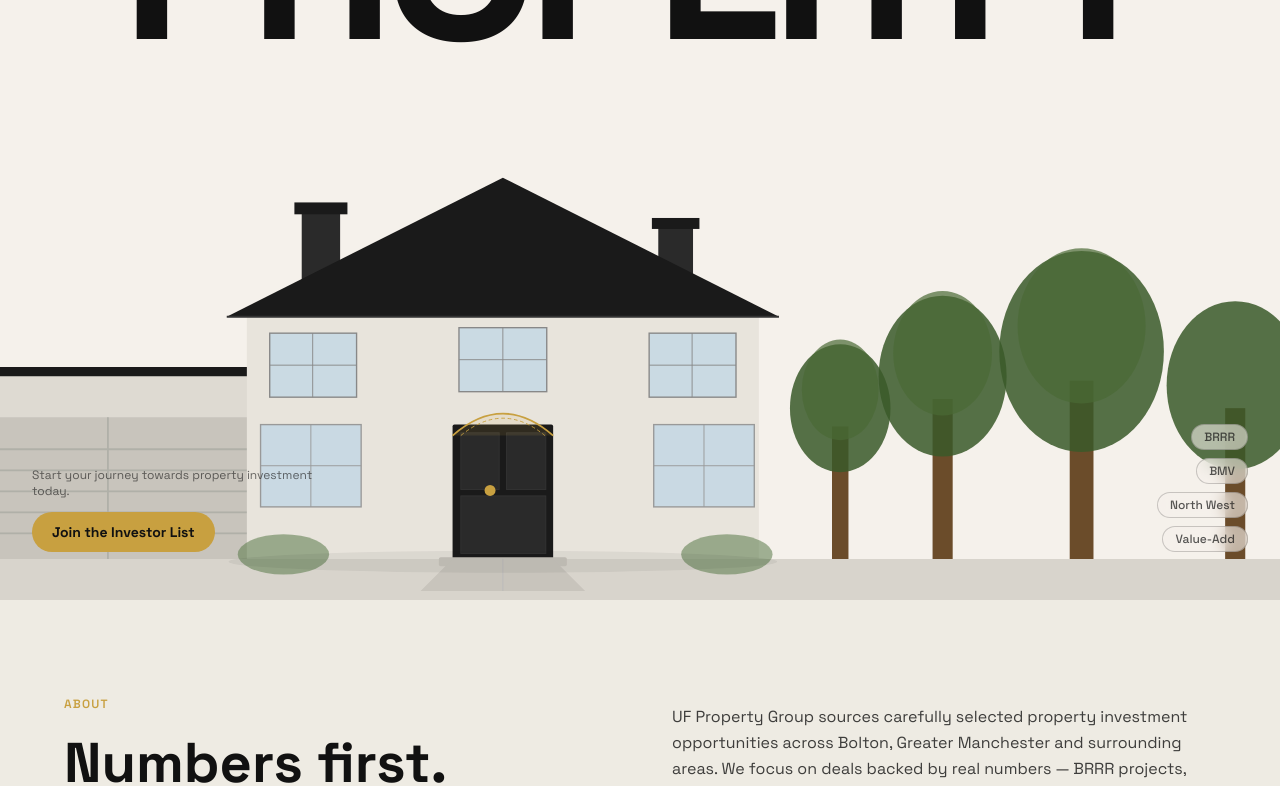
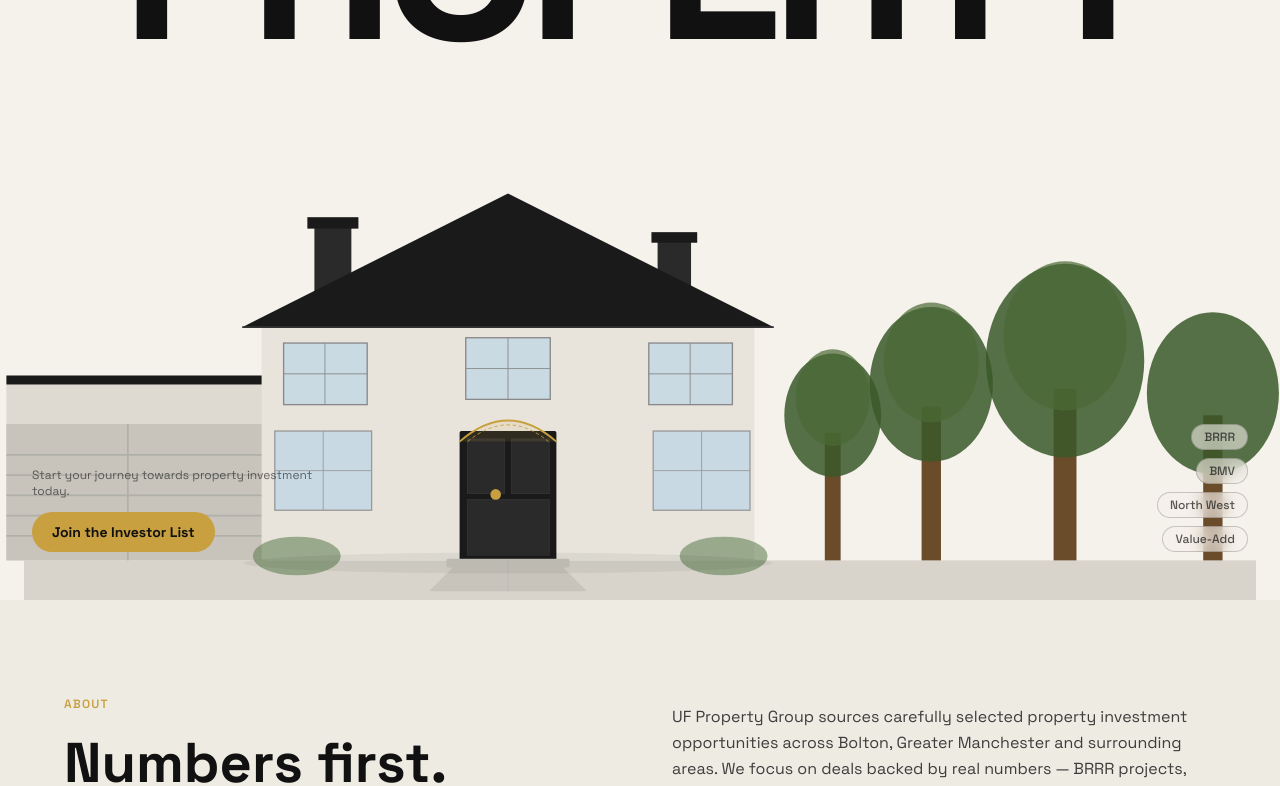
Before and after one commit to 4-Jhin/steves-uf-property, a Next.js app: page / in a window 1280 px wide. Shown: the part 483-1269 px from the top of the page. Built offline with nearby package versions, Linux system fonts and the light colour scheme.

Commit message:
Fix: move style prop from HouseGraphic to wrapper div

```diff
--- a/app/components/Hero.tsx
+++ b/app/components/Hero.tsx
@@ -60,8 +60,8 @@ export default function Hero() {
         </div>
 
         {/* House graphic — overlapping the text */}
-        <div className="absolute bottom-0 left-0 right-0 pointer-events-none" style={{ zIndex: 10 }}>
-          <HouseGraphic className="w-full" style={{ height: "55vh", minHeight: "320px" }} />
+        <div className="absolute bottom-0 left-0 right-0 pointer-events-none" style={{ zIndex: 10, height: "55vh", minHeight: "320px" }}>
+          <HouseGraphic className="w-full h-full" />
         </div>
 
         <div className="relative z-20 mt-auto px-8 pb-12 pt-[45vh] flex items-end justify-between">
```
